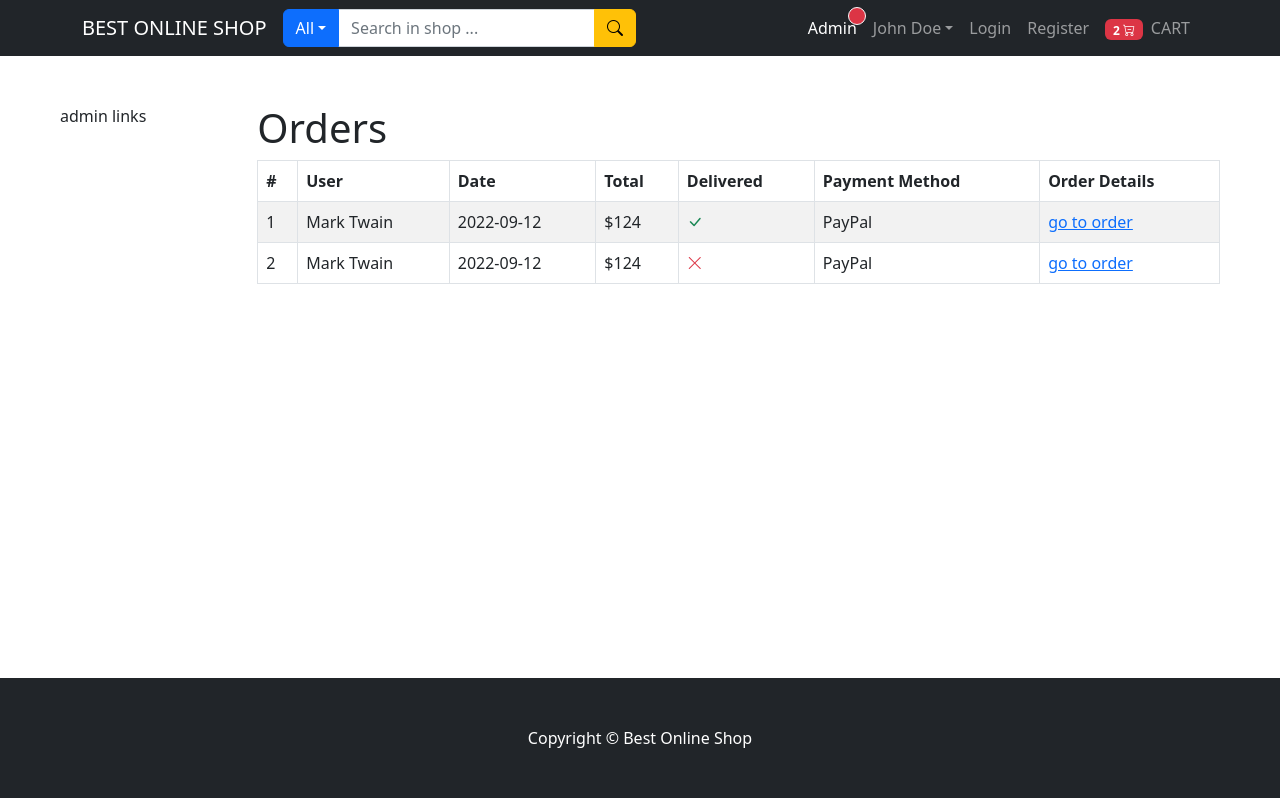
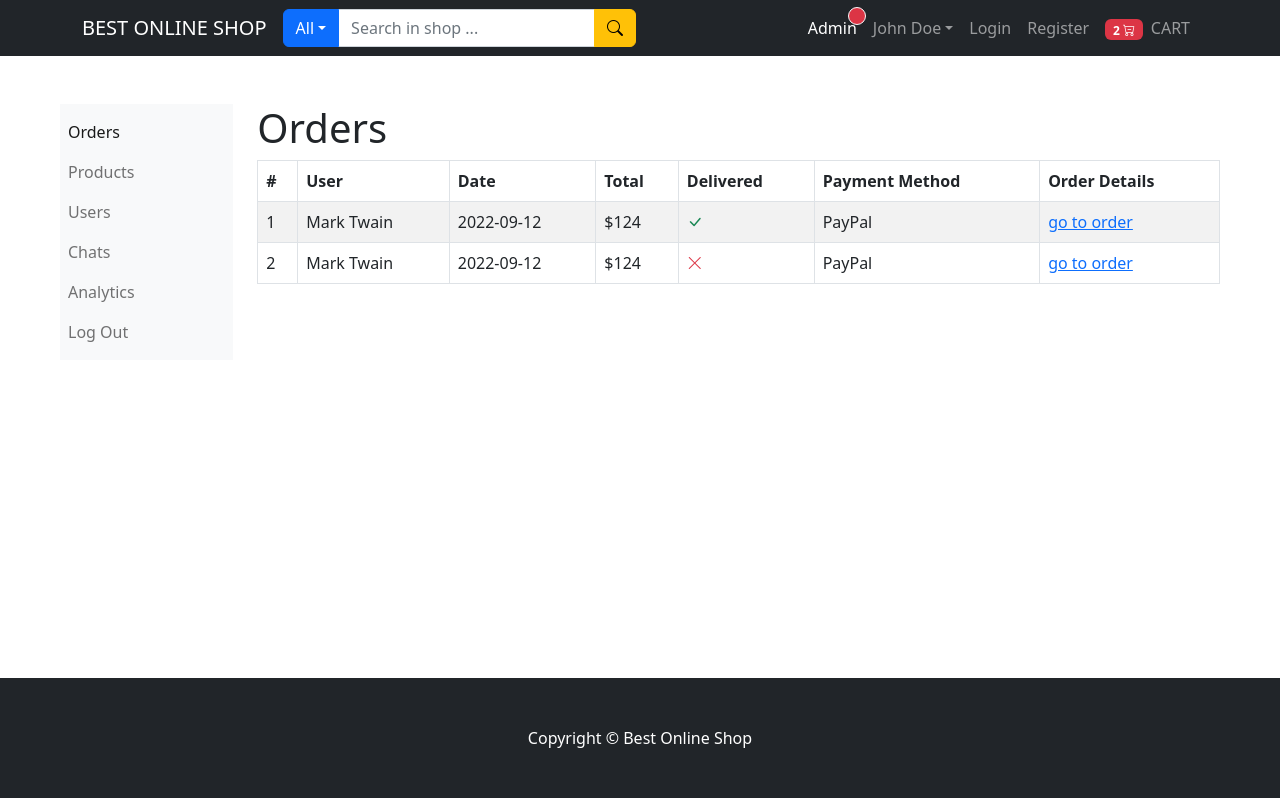
Before and after one commit to 0xAureoleNode/mern-e-commerce, a React (Create React App) app in the folder frontend/: page /admin/orders in a window 1280 px wide. Built offline with nearby package versions, Linux system fonts and the light colour scheme.

Commit message:
improve AdminOrdersPage

```diff
--- /dev/null
+++ b/frontend/src/components/admin/AdminLinkComponent.js
@@ -0,0 +1,30 @@
+import React from 'react';
+import { Nav, Navbar } from 'react-bootstrap';
+import { LinkContainer } from 'react-router-bootstrap';
+
+const AdminLinkComponent = () => {
+  return (
+    <Navbar bg="light" variant="light">
+      <Nav className="flex-column">
+        <LinkContainer to="/admin/orders">
+          <Nav.Link>Orders</Nav.Link>
+        </LinkContainer>
+        <LinkContainer to="/admin/products">
+          <Nav.Link>Products</Nav.Link>
+        </LinkContainer>
+        <LinkContainer to="/admin/users">
+          <Nav.Link>Users</Nav.Link>
+        </LinkContainer>
+        <LinkContainer to="/admin/chats">
+          <Nav.Link>Chats</Nav.Link>
+        </LinkContainer>
+        <LinkContainer to="/admin/analytics">
+          <Nav.Link>Analytics</Nav.Link>
+        </LinkContainer>
+        <Nav.Link>Log Out</Nav.Link>
+      </Nav>
+    </Navbar>
+  );
+};
+
+export default AdminLinkComponent;
--- a/frontend/src/pages/admin/AdminOrdersPage.js
+++ b/frontend/src/pages/admin/AdminOrdersPage.js
@@ -1,11 +1,14 @@
 import React from 'react';
 import { Row, Col, Table } from 'react-bootstrap';
 import { Link } from 'react-router-dom';
+import AdminLinkComponent from '../../components/admin/AdminLinkComponent';
 
 const AdminOrdersPage = () => {
   return (
     <Row className="m-5">
-      <Col md={2}>admin links</Col>
+      <Col md={2}>
+        <AdminLinkComponent />
+      </Col>
       <Col md={10}>
         <h1>Orders</h1>
         <Table striped bordered hover responsive>
```
